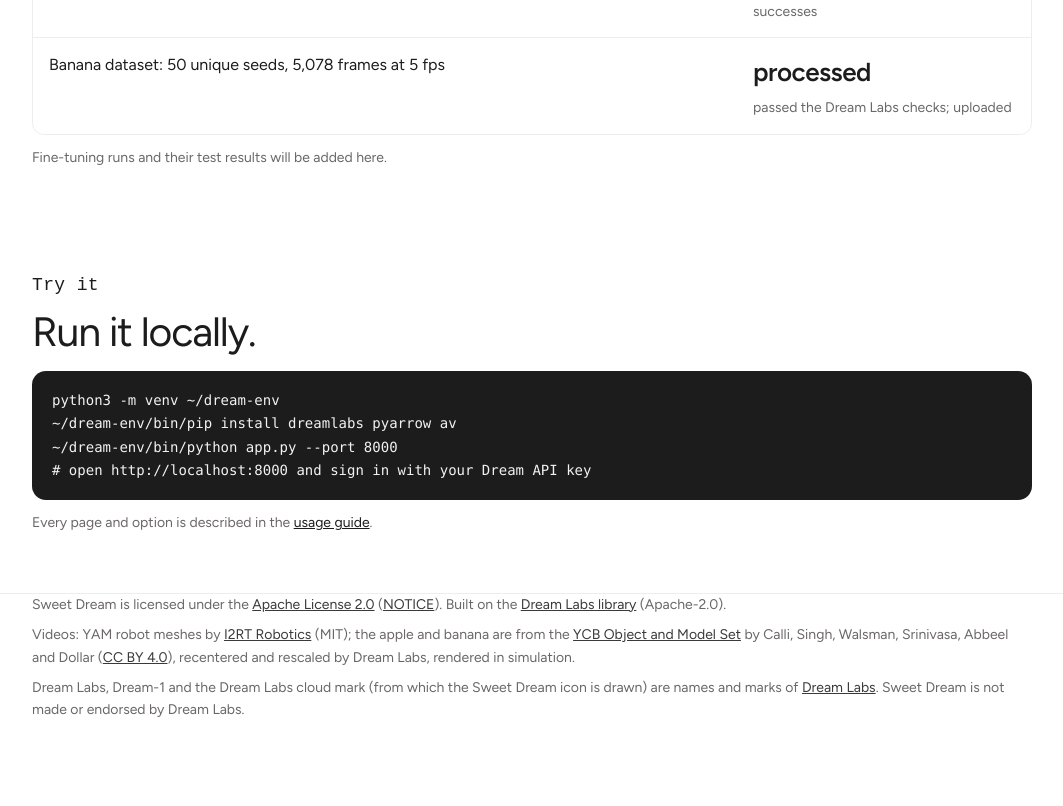
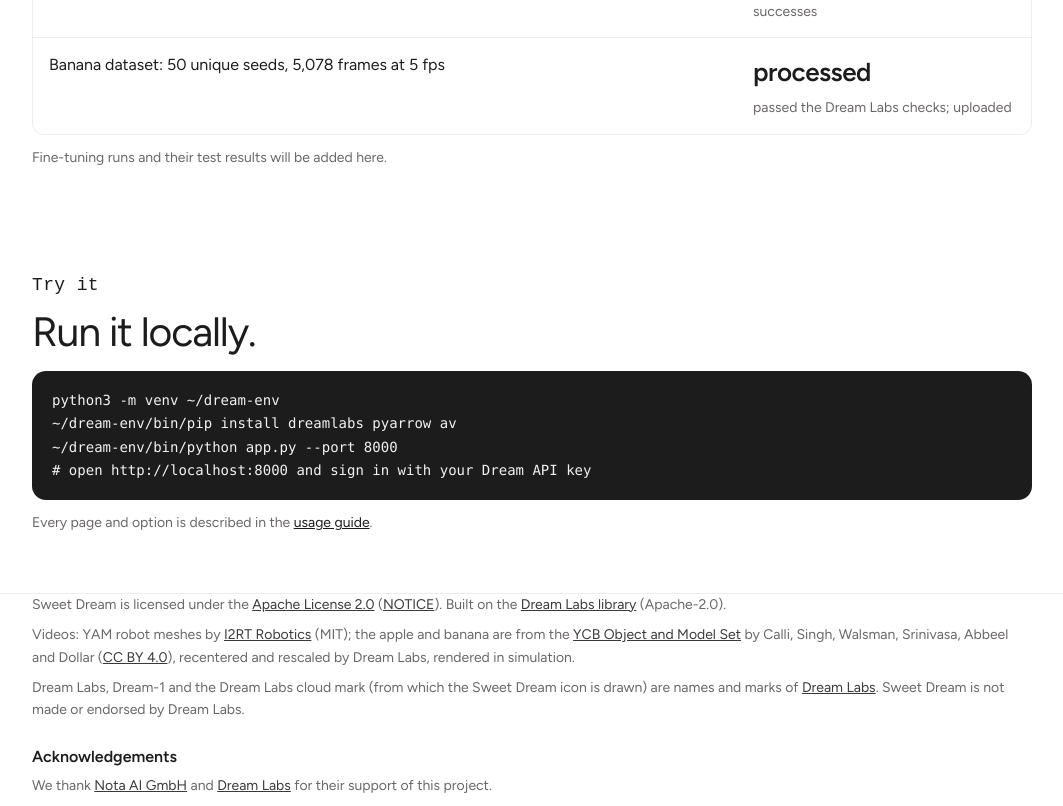
Before and after one commit to 2btlFe/Sweat-Dream, a plain HTML site: page docs/index.html in a window 1280 px wide. Shown: the part 2994-3800 px from the top of the page, without its empty margins (108-1171 px from the left). Before the commit the page ends 3724 px from the top, so only its background shows below. Drawn offline with Linux system fonts and the light colour scheme; a web font is replaced by a local one.

Commit message:
Acknowledgements: Nota AI GmbH and Dream Labs
At the end of the README and the project page.

Co-Authored-By: Claude Opus 5.5 <noreply@anthropic.com>

```diff
--- a/docs/index.html
+++ b/docs/index.html
@@ -64,6 +64,7 @@
   code { font-family: ui-monospace, "SF Mono", Menlo, monospace; }
   footer { border-top: 1px solid var(--line-soft); padding: 28px 0 48px; color: var(--ink-3); font-size: 14px; }
   footer p { margin: 0 0 8px; } footer a { color: var(--ink-2); }
+  .ack-title { margin: 22px 0 6px; font-size: 16px; font-weight: 600; color: var(--ink); }
 </style>
 </head>
 <body>
@@ -238,6 +239,8 @@
     (<a href="https://creativecommons.org/licenses/by/4.0/">CC BY 4.0</a>), recentered and rescaled by Dream Labs, rendered in simulation.</p>
   <p>Dream Labs, Dream-1 and the Dream Labs cloud mark (from which the Sweet Dream icon is drawn) are names and marks of
     <a href="https://dreamlabs.ai">Dream Labs</a>. Sweet Dream is not made or endorsed by Dream Labs.</p>
+  <h4 class="ack-title">Acknowledgements</h4>
+  <p>We thank <a href="https://www.nota.ai">Nota AI GmbH</a> and <a href="https://dreamlabs.ai">Dream Labs</a> for their support of this project.</p>
 </footer>
 </body>
 </html>
```
Also changed, not shown: 1 other file.
